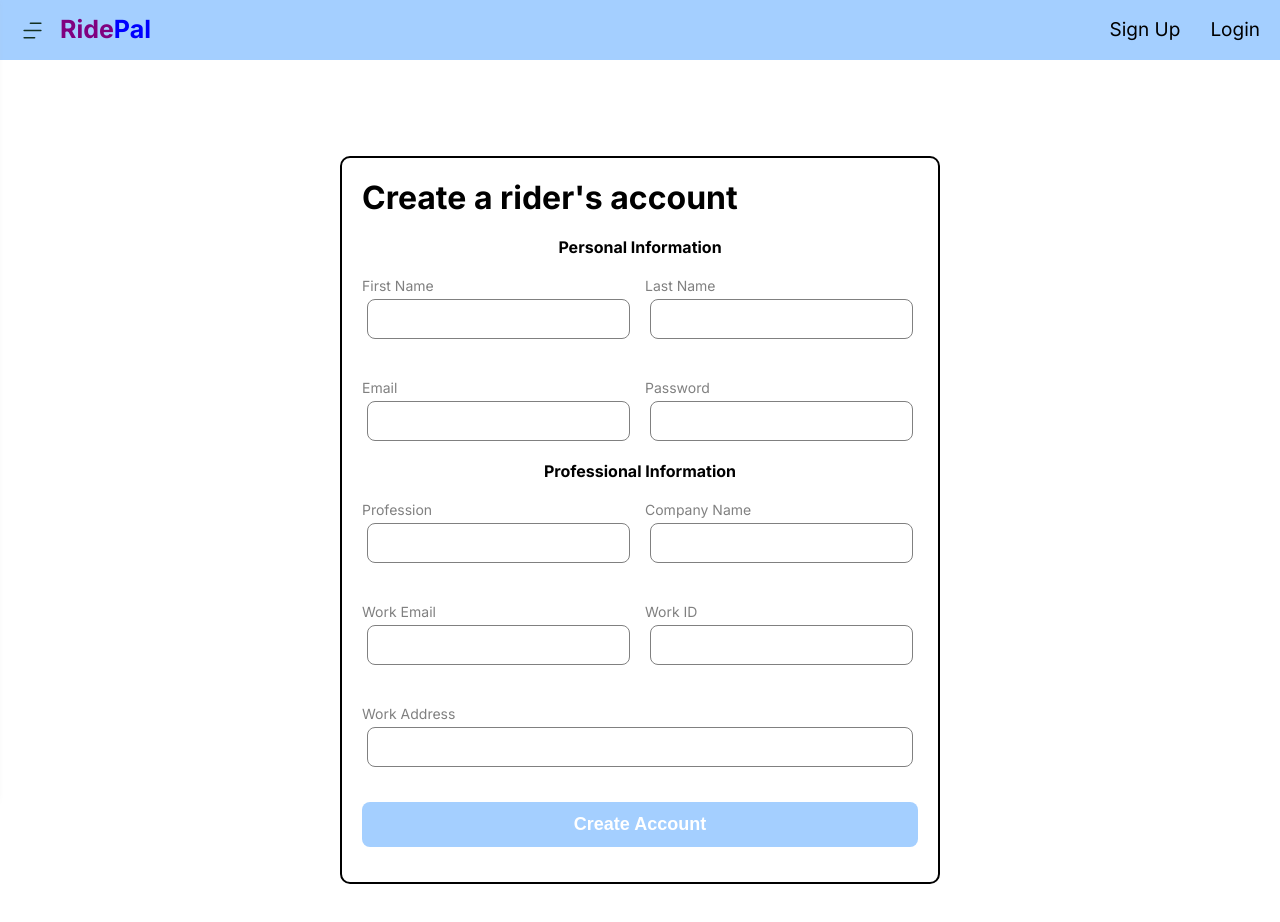
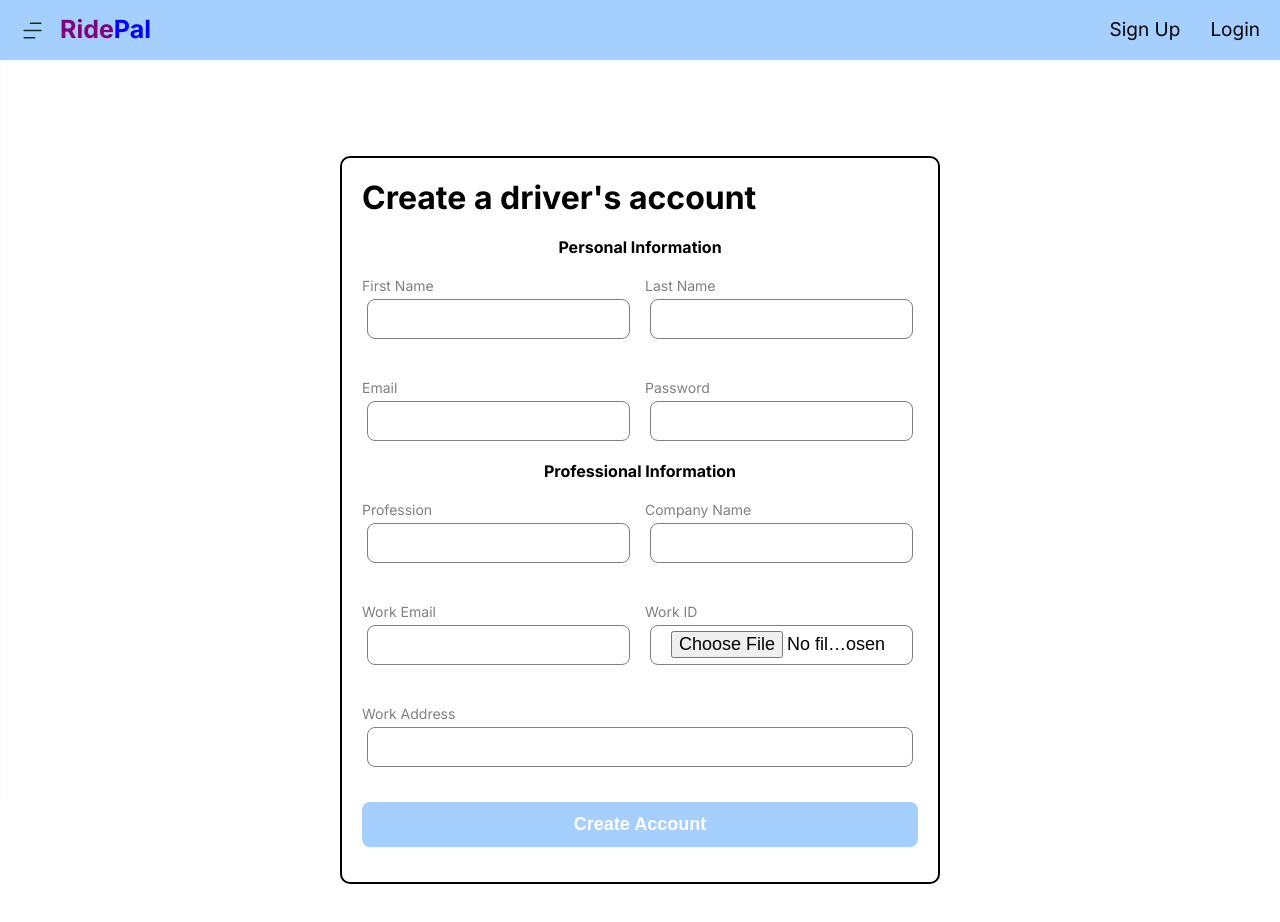
Before and after one commit to NkamaWilliams/ridepal, a Next.js app: page /signup/rider in a window 1280 px wide. Shown: the top 922 px of the page. Built offline with nearby package versions, Linux system fonts and the light colour scheme.

Commit message:
Integrated auth api

```diff
--- a/src/app/signup/rider/page.tsx
+++ b/src/app/signup/rider/page.tsx
@@ -1,23 +1,48 @@
+'use client'
 import TextInput from "@/components/form/text-input";
+import FileInput from "@/components/form/file-input";
+import endpoint from "@/resources/api-endpoint.json"
 import Button from "@/components/general/button";
 import styles from "@/styles/page.module.css";
 import styles2 from "@/styles/signup.module.css"
 import Link from "next/link";
+import { FormEvent } from "react";
 
 export default function Home() {
+    const handleSubmit = async(e: FormEvent<HTMLFormElement>) => {
+        e.preventDefault();
+
+        try{
+            const data = new FormData(e.currentTarget);
+            const requestOptions = {
+                method: 'POST',
+                body: data,
+            };
+            let response = await fetch(`${endpoint[0]}passenger/signup/`, requestOptions);
+            console.log(response.status)
+            console.log(response.text)
+            if (response.status == 400){
+                console.log("Bad request!");
+            }
+        } catch(err){
+            console.log(err)
+        }
+    }
+
   return (
     <main className={styles.main}>
-      <form className={styles.form}>
-        <h1>Create a rider&apos;s account</h1>
+
+      <form onSubmit={handleSubmit} className={styles.form}>
+        <h1>Create a driver&apos;s account</h1>
         <br/>
         <p><b>Personal Information</b></p>
         <div className={styles2.group}>
             <div className={styles2.member}>
-                <TextInput label="First Name" type="text" name="firstname"/>
+                <TextInput label="First Name" type="text" name="firstName"/>
             </div>
 
             <div className={styles2.member}>
-                <TextInput label="Last Name" type="text" name="lastname"/>
+                <TextInput label="Last Name" type="text" name="lastName"/>
             </div>
         </div>
 
@@ -39,24 +64,23 @@ export default function Home() {
             </div>
 
             <div className={styles2.member}>
-                <TextInput label="Company Name" type="text" name="company"/>
+                <TextInput label="Company Name" type="text" name="companyName"/>
             </div>
         </div>
 
         <div className={styles2.group}>
             <div className={styles2.member}>
-                <TextInput label="Work Email" type="email" name="workemail"/>
+                <TextInput label="Work Email" type="email" name="workEmail"/>
             </div>
 
             <div className={styles2.member}>
-                <TextInput label="Work ID" type="text" name="id"/>
+                <FileInput label="Work ID" name="workID"/>
             </div>
         </div>
 
-        <TextInput label="Work Address" type="text" name="address" />
+        <TextInput label="Work Address" type="text" name="workAddress" />
 
         <Button text="Create Account"/>
-
         <br/>
       </form>
     </main>
--- /dev/null
+++ b/src/components/form/file-input.tsx
@@ -0,0 +1,16 @@
+import styles from "@/styles/form/form.module.css"
+
+interface props{
+    label?: string,
+    name: string,
+}
+
+//The TextInput component is designed for receiving files
+export default function FileInput({label, name}:props){
+    return(
+        <div className={styles.inputGroup}>
+            <label htmlFor={label}>{label}</label>
+            <input alt="Work ID" id={label} type="file" name={name} />
+        </div>
+    )
+}
--- /dev/null
+++ b/src/resources/api-endpoint.json
@@ -0,0 +1 @@
+["https://ride-pal-1.onrender.com/api/"]
```
Also changed, not shown: src/app/page.tsx (+30 -1 lines), src/app/signup/driver/page.tsx (+34 -11 lines), src/components/general/loading.tsx (added), src/styles/loading.module.css (added).
